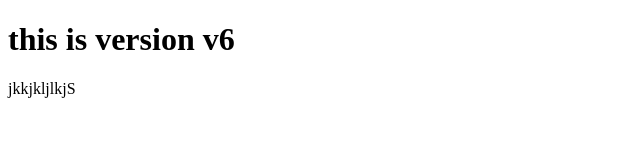
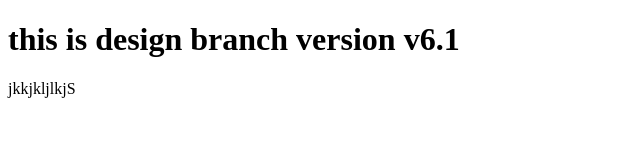
Before and after one commit to swapnasuresh19/swaprepo, a plain HTML site: page index.html in a window 1280 px wide. Shown: the whole page, without its empty margins (0-640 px from the left). Drawn offline with Linux system fonts and the light colour scheme.

Commit message:
changed the version to V6.1

```diff
--- a/index.html
+++ b/index.html
@@ -7,7 +7,7 @@
     <title>Document</title>
 </head>
 <body>
-    <h1> this is version v6</h1>
+    <h1> this is design branch version v6.1</h1>
 </body>
 jkkjkljlkjS
 </html>
```
Also changed, not shown: 1 other file.
